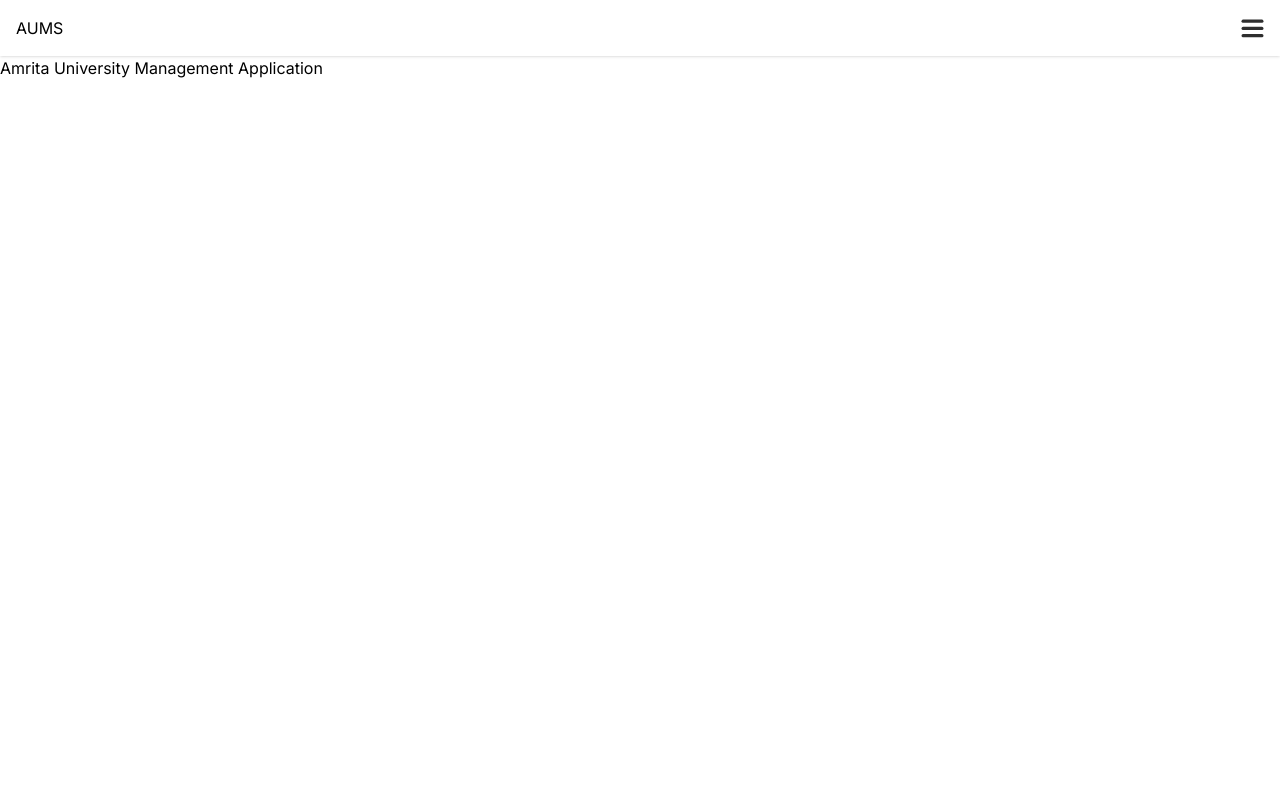
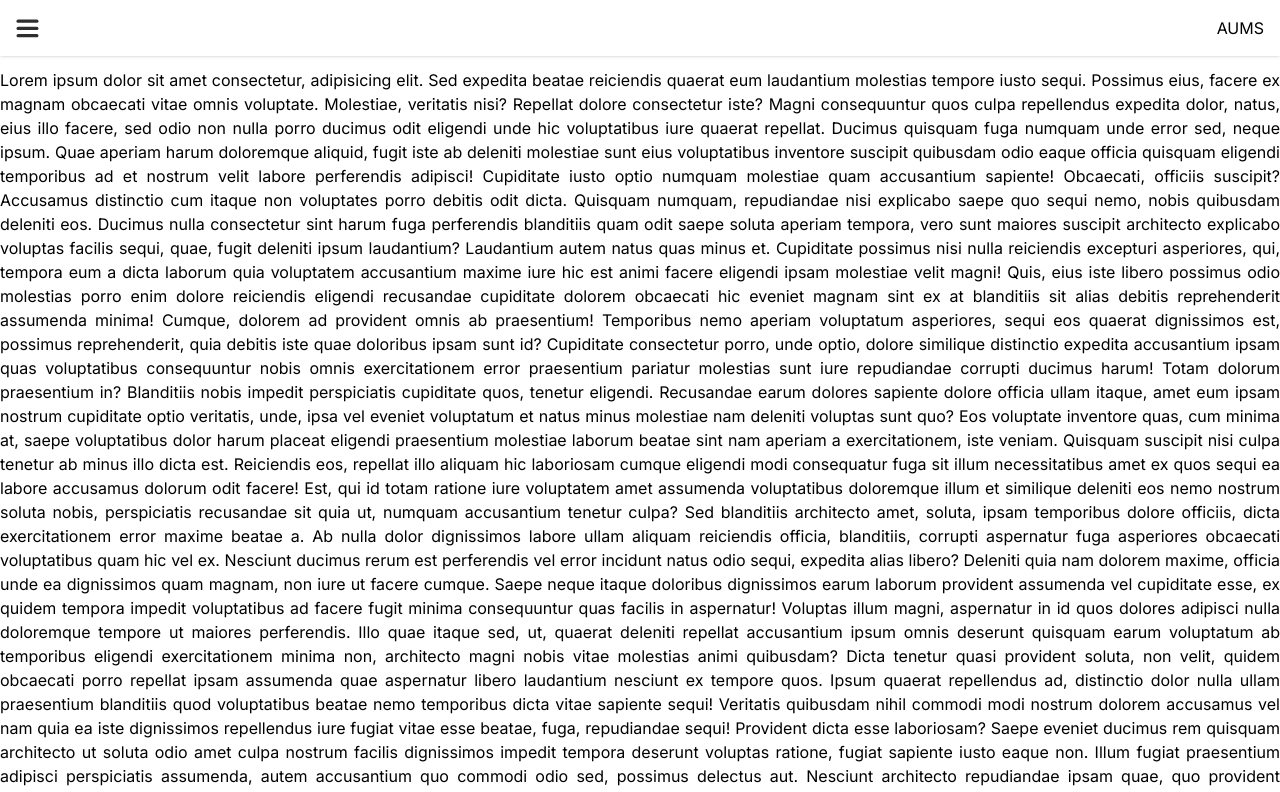
Before and after one commit to indianboat/aums-app, a Next.js app: page / in a window 1280 px wide. Shown: the top 792 px of the page. Built offline with nearby package versions, Linux system fonts and the light colour scheme.

Commit message:
designing

```diff
--- a/package.json
+++ b/package.json
@@ -14,6 +14,7 @@
     "eslint-config-next": "13.4.12",
     "framer-motion": "^10.15.0",
     "next": "13.4.12",
+    "next-themes": "^0.2.1",
     "postcss": "8.4.27",
     "react": "18.2.0",
     "react-dom": "18.2.0",
--- a/src/app/components/NavbarComponent/Navbar.jsx
+++ b/src/app/components/NavbarComponent/Navbar.jsx
@@ -2,10 +2,15 @@
 
 import Link from "next/link";
 import ToggleButton from "./ToggleButton";
-import { motion, useCycle } from "framer-motion";
+import { motion, useCycle, AnimatePresence } from "framer-motion";
 
 const NavbarComponent = () => {
   const [isOpen, toggleOpen] = useCycle(false, true);
+
+  const drawerVariants = {
+    closed: { opacity: 0, x: "-100%" },
+    open: { opacity: 1, x: "0%" },
+  };
 
   return (
     <>
@@ -14,22 +19,51 @@ const NavbarComponent = () => {
         animate={isOpen ? "open" : "closed"}
         className="sticky z-50 bg-white top-0 border w-full py-4 shadow px-4"
       >
+        <div className="2xl:container mx-auto">
           <div className="border flex items-center justify-between">
+            <ToggleButton toggle={() => toggleOpen()} />
             <Link href={"/"}>AUMS</Link>
-          <button onClick={() => toggleOpen()} className="border m-0 p-0 flex items-center justify-center">
-            <ToggleButton />
-          </button>
           </div>
+        </div>
+
+        <AnimatePresence>
+          {isOpen && (
+            <>
+              <motion.div
+                initial="closed"
+                animate="open"
+                exit="closed"
+                variants={drawerVariants}
+                className="fixed bg-white border border-red-700 shadow-red-200 h-screen lg:w-64 md:w-60 sm:w-52 w-48 inset-0"
+              >
+                {/* <div className="">
+            <ul>
+              <li><Link href={"/"}>Home</Link></li>
+              <li><Link href={"/"}>Home</Link></li>
+              <li><Link href={"/"}>Home</Link></li>
+              <li><Link href={"/"}>Home</Link></li>
+              <li><Link href={"/"}>Home</Link></li>
+            </ul>
+          </div> */}
+              </motion.div>
+            </>
+          )}
+        </AnimatePresence>
       </motion.nav>
 
+      <AnimatePresence>
         {/* OVERLAY */}
-      {isOpen && <motion.div
+        {isOpen && (
+          <motion.div
             className="fixed inset-0 bg-black backdrop-blur opacity-50"
             initial={{ opacity: 0 }}
             animate={{ opacity: 0.5 }}
             transition={{ duration: 0.3 }}
+            exit={{ opacity: 0 }}
             onClick={() => toggleOpen()}
-      />}
+          />
+        )}
+      </AnimatePresence>
     </>
   );
 };
--- a/src/app/components/NavbarComponent/ToggleButton.jsx
+++ b/src/app/components/NavbarComponent/ToggleButton.jsx
@@ -2,10 +2,19 @@
 
 import { motion } from "framer-motion";
 
-const ToggleButton = () => {
+const ToggleButton = ({ toggle }) => {
   return (
     <>
-      <svg width="23" height="23" viewBox="0 0 22 19">
+      <motion.button
+        onClick={toggle}
+        className="flex"
+      >
+        <svg
+          width="23"
+          height="23"
+          viewBox="0 0 22 19"
+          className="relative z-50"
+        >
           <motion.path
             fill="#000"
             strokeWidth="3"
@@ -39,6 +48,7 @@ const ToggleButton = () => {
             }}
           ></motion.path>
         </svg>
+      </motion.button>
     </>
   );
 };
--- a/tailwind.config.js
+++ b/tailwind.config.js
@@ -5,6 +5,7 @@ module.exports = {
     './src/components/**/*.{js,ts,jsx,tsx,mdx}',
     './src/app/**/*.{js,ts,jsx,tsx,mdx}',
   ],
+  darkMode:"class",
   theme: {
     extend: {
       backgroundImage: {
```
Also changed, not shown: src/app/page.js, 1 other file (tests, documents, lock files or other folders). Lines whose indentation alone changed are shown as unchanged.
